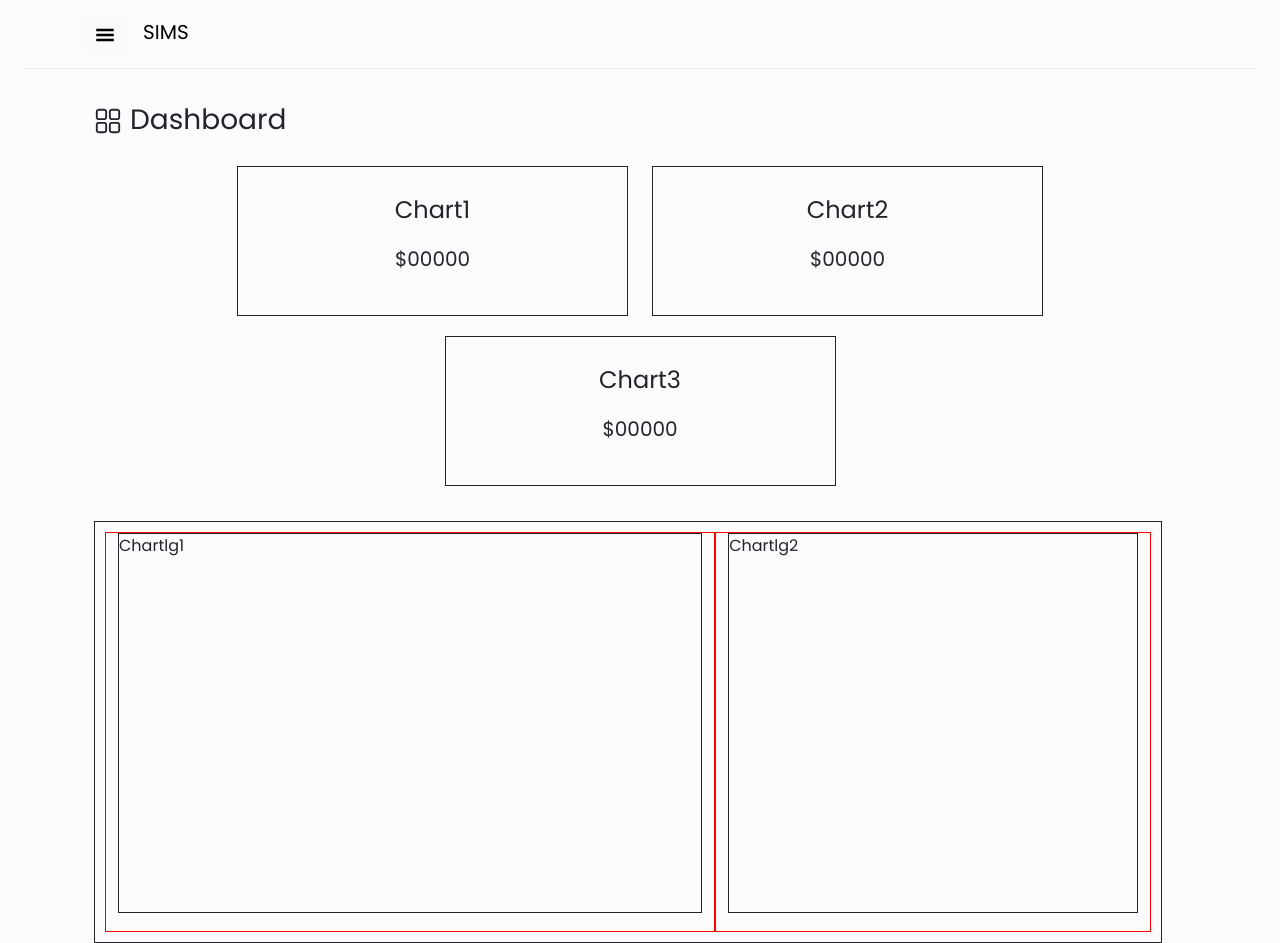
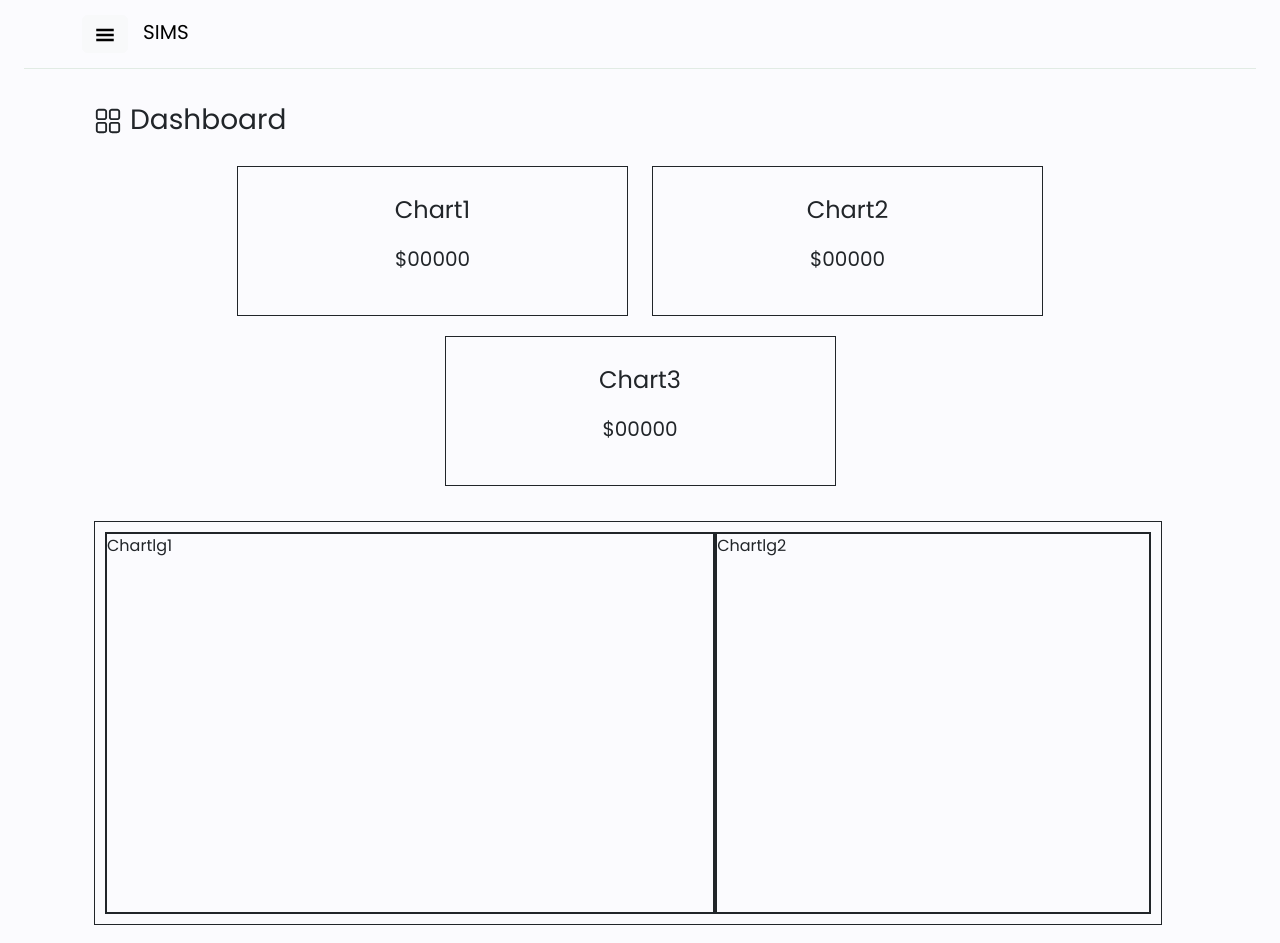
Before and after one commit to MarkRyuo/SalesInventoryManagementSystem_SIMS, a React (Vite) app in the folder client/: page /DashboardPage in a window 1280 px wide. Built offline with nearby package versions, Linux system fonts and the light colour scheme.

Commit message:
Subject: Body

```diff
--- a/client/src/components/Dashboard/Chartcomp/ChartLg.jsx
+++ b/client/src/components/Dashboard/Chartcomp/ChartLg.jsx
@@ -6,7 +6,7 @@ function ChartLg({chartlg}) {
 
     return (
 
-        <div className = "containerChartlg" >
+        <div className = "containerChartlg" style={{border: "1px solid"}} >
             {chartlg.map((chartlg) => (
                 <div className="contentChartLg" key={chartlg.id} style={{border: "1px solid", width: "100%", height: "380px"}}>
                     <p>{chartlg.title}</p>
--- a/client/src/components/Dashboard/Dashboard.module.css
+++ b/client/src/components/Dashboard/Dashboard.module.css
@@ -27,9 +27,9 @@
 /** Design in Chart Large*/
 
 .colChartlg {
-    border: 1px solid red;
-
-    height: 400px;
+    /* border: 1px solid red; */
+    height: auto;
+    padding: 0;
 }
 
 .rowChartlg {
```
